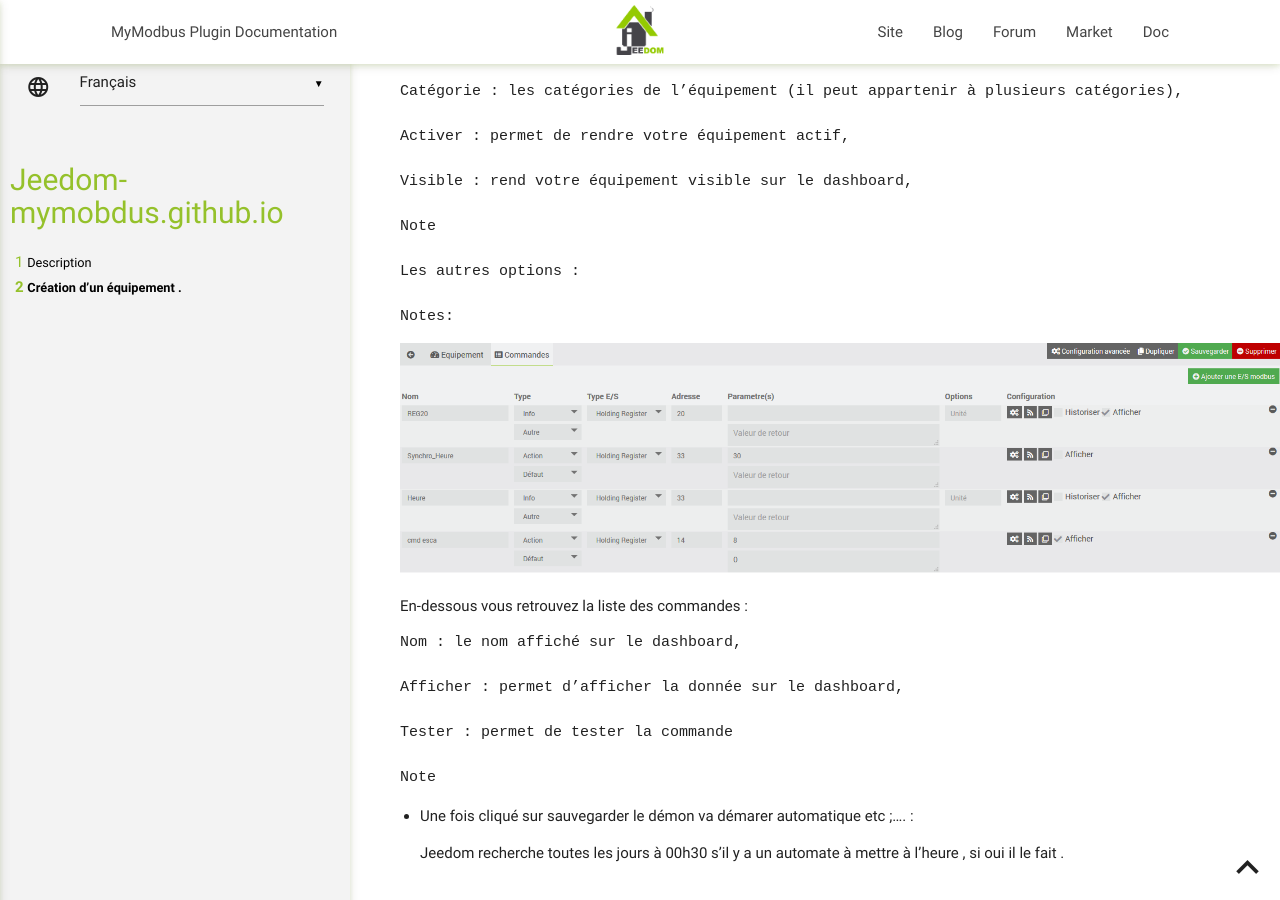
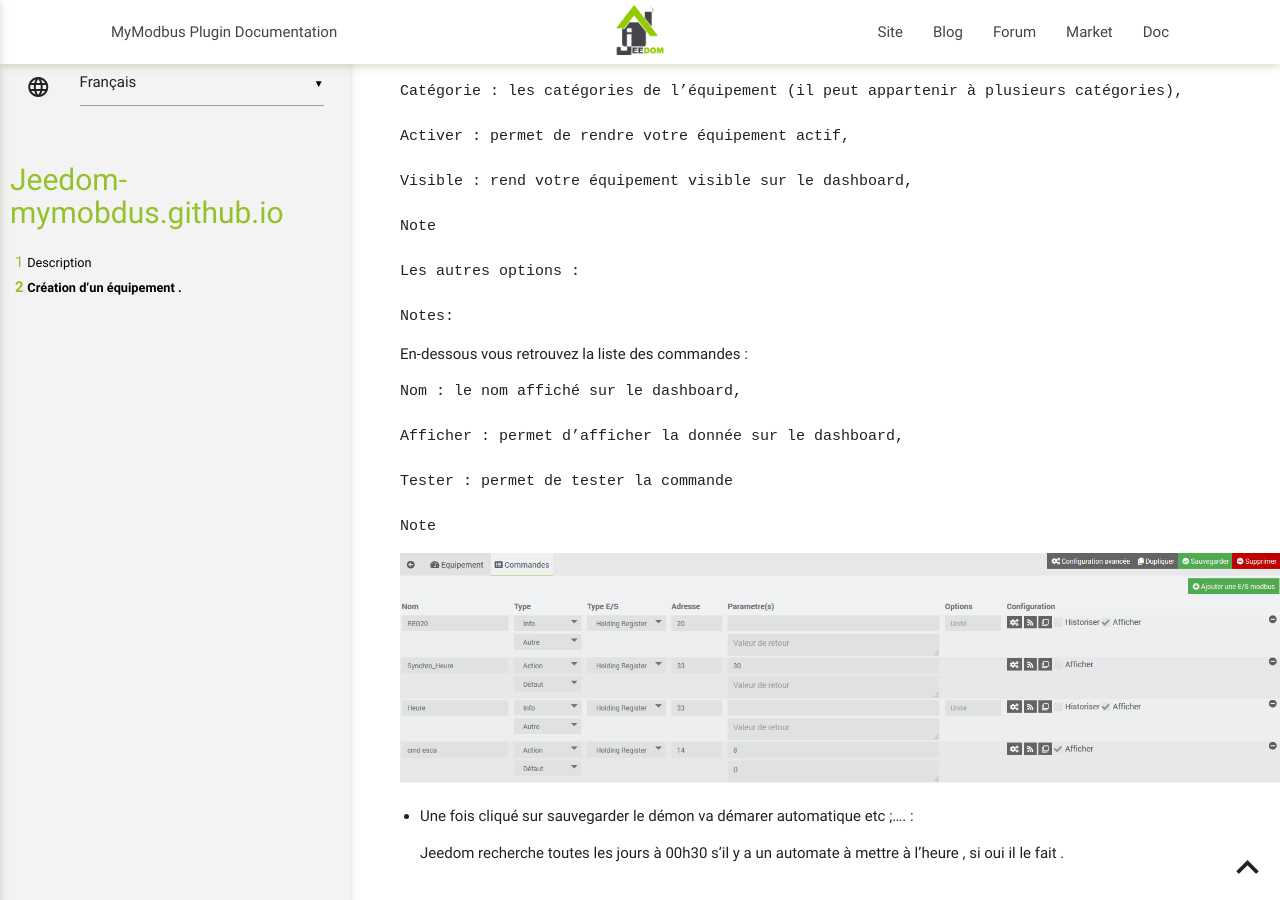
Before and after one commit to totowinmix31/jeedom-mymobdus.github.io, a Jekyll site: the page built from fr_FR/index.md, in a window 1280 px wide and 900 px high, scrolled down 599 px. Built offline with Jekyll 4.4.1, drawn with Linux system fonts in a browser that asks for light colours; our own code applies the rules of GitHub Pages for plain Markdown files.

Commit message:
Update index.md

```diff
--- a/fr_FR/index.md
+++ b/fr_FR/index.md
@@ -46,7 +46,7 @@ Vous retrouvez ici toute la configuration de votre équipement :
 
     Notes:
 
-![Config1_Crouzet](../images/mymodbus_exemple_crouzet_cmd.png)
+
 
 En-dessous vous retrouvez la liste des commandes :
 
@@ -58,6 +58,8 @@ En-dessous vous retrouvez la liste des commandes :
 
     Note
 
+![Config1_Crouzet](../images/mymodbus_exemple_crouzet_cmd.png)
+
 -   Une fois cliqué sur sauvegarder le démon va démarer automatique etc ;....  :
 
     Jeedom recherche toutes les jours à 00h30 s'il y a un automate à mettre à l'heure , si oui il le fait .
```
